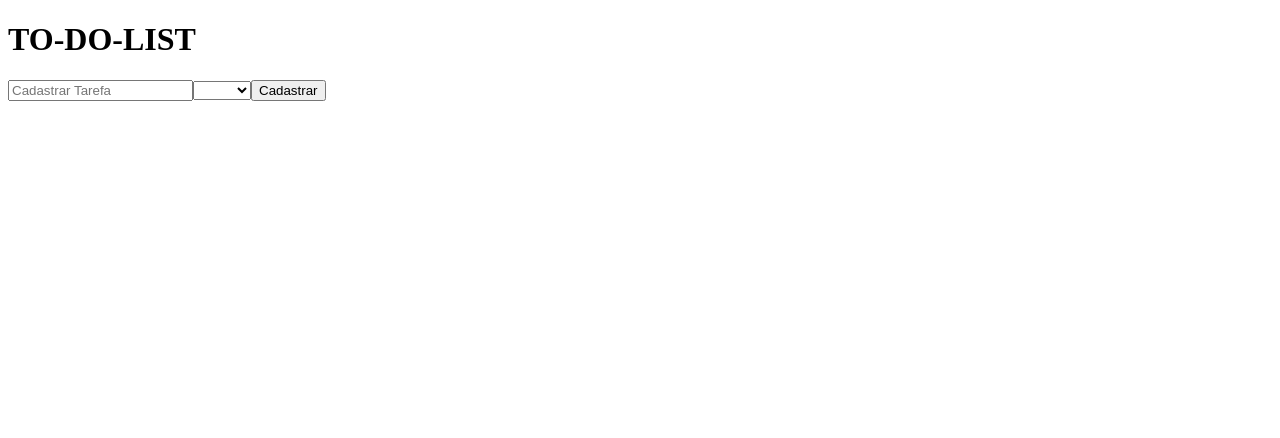
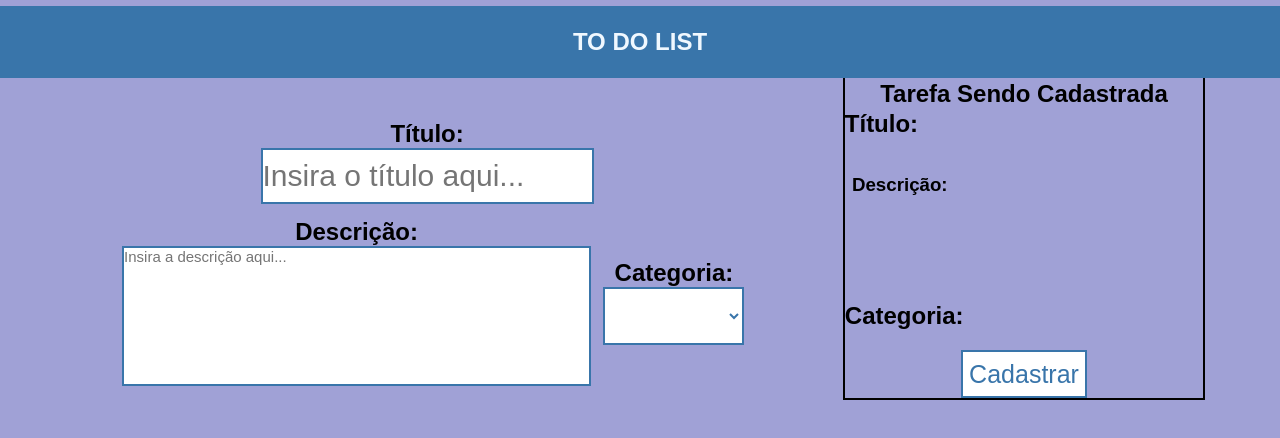
Before and after one commit to Otavio-Miguel-Rocha/to-do-list, an Angular app: page / in a window 1280 px wide. Shown: the top 438 px of the page. Built offline with nearby package versions, Linux system fonts and the light colour scheme.

Commit message:
Adiciona a função de monitorar a tarefa a ser cadastrada e estiliza o site

```diff
--- a/src/app/app.component.css
+++ b/src/app/app.component.css
@@ -1,4 +1,122 @@
-.div-tarefas {
+header {
   display: flex;
-  flex-direction: row;
+  background-color: rgb(57, 117, 170);
+  margin-top: 0.5%;
+  width: 100%;
+  height: 9%;
+  position: absolute;
+  justify-content: center;
 }
+#section {
+  display: grid;
+  width: 100%;
+  height: 100vh;
+  grid-template-rows: repeat(2, 1fr);
+  flex-direction: column;
+}
+#grid-cadastro-vizualizacao {
+  display: grid;
+  width: 100%;
+  grid-template-columns: 60% 40%;
+}
+
+.main-square {
+  display: flex;
+  width: 100%;
+  height: 100%;
+  justify-content: center;
+  align-items: end;
+}
+#cadastro-div {
+  display: flex;
+  width: 50%;
+  height: 70%;
+}
+#informations-cadastro {
+  display: grid;
+  width: 100%;
+  height: 100%;
+  grid-template-rows: 30% 70%;
+  flex-direction: column;
+}
+.inputs-buttons-cadastro {
+  background-color: white;
+  border: 2px solid rgb(57, 117, 170);
+  color: rgb(57, 117, 170);
+}
+.inputs-buttons-cadastro:hover {
+  background-color: rgb(57, 117, 170);
+  border: 2px solid rgb(57, 117, 170);
+  color: white;
+}
+
+.grid-elements {
+  display: flex;
+  width: 80%;
+  height: 100%;
+  justify-content: center;
+  align-items: center;
+  flex-direction: column;
+}
+#tituloTarefa {
+  display: flex;
+  width: 70%;
+  height: 80%;
+  font-size: 30px;
+}
+.grid-inside {
+  display: grid;
+  width: 100%;
+  height: 100%;
+  grid-template-columns: 70% 30%;
+}
+#descricao-tarefa {
+  font-size: 15px;
+  resize: none;
+}
+#grid-categoria-cadastrar {
+  display: grid;
+  width: 100%;
+  height: 100%;
+  grid-template-rows: 100%;
+}
+#select-categoria {
+  display: flex;
+  width: 100%;
+  height: 30%;
+  font-size: 20px;
+  text-align: center;
+}
+
+#botao-cadastro {
+  display: flex;
+  width: 35%;
+  height: 100%;
+  justify-content: center;
+  align-items: center;
+  font-size: 25px;
+  cursor: pointer;
+}
+
+#tarefa-sendo-cadastrada {
+  display: grid;
+  grid-template-rows: 10% 20% 40% 15% 15%;
+  width: 70%;
+  height: 80%;
+  flex-direction: column;
+  border: 2px solid black;
+}
+.grid-view {
+  display: flex;
+  width: 100%;
+  height: 100%;
+  justify-content: center;
+  align-items: center;
+}
+#teste {
+  display: flex;
+  width: 100%;
+  height: 100%;
+  overflow: auto;
+  padding: 2%;
+}
--- a/src/app/app.component.html
+++ b/src/app/app.component.html
@@ -1,21 +1,84 @@
-<h1>TO-DO-LIST</h1>
-
+<header>
+  <app-nav></app-nav>
+</header>
+<main>
+  <section id="section">
+    <div id="grid-cadastro-vizualizacao">
+      <div class="main-square">
+        <div id="cadastro-div">
+          <div id="informations-cadastro">
+            <div class="grid-elements">
+              <h1>Título:</h1>
               <input
-  placeholder="Cadastrar Tarefa"
-  [(ngModel)]="tarefa.nome"
-  [value]="valor"
+                placeholder="Insira o título aqui..."
+                maxlength="30"
+                [(ngModel)]="tarefa.titulo"
+                id="tituloTarefa"
+                class="inputs-buttons-cadastro"
               />
-
-<select [(ngModel)]="tarefa.categoria">
+            </div>
+            <div class="grid-elements grid-inside">
+              <div class="grid-elements">
+                <h1>Descrição:</h1>
+                <textarea
+                  rows="8"
+                  cols="50"
+                  placeholder="Insira a descrição aqui..."
+                  [(ngModel)]="tarefa.descricao"
+                  class="inputs-buttons-cadastro"
+                  id="descricao-tarefa"
+                ></textarea>
+              </div>
+              <div id="grid-categoria-cadastrar">
+                <div class="grid-elements">
+                  <h1>Categoria:</h1>
+                  <select
+                    [(ngModel)]="tarefa.categoria"
+                    class="inputs-buttons-cadastro"
+                    id="select-categoria"
+                  >
                     <option>To-Do</option>
                     <option>Doing</option>
                     <option>Done</option>
                   </select>
-
-<button (click)="cadastrarUsuario()">Cadastrar</button>
-
+                </div>
+                <div class="grid-elements"></div>
+              </div>
+            </div>
+          </div>
+        </div>
+      </div>
+      <div class="main-square">
+        <div id="tarefa-sendo-cadastrada">
+          <h1 class="grid-view">Tarefa Sendo Cadastrada</h1>
+          <div>
+            <h2>Título: {{ tarefa.titulo }}</h2>
+          </div>
+          <div class="grid-view">
+            <div id="teste">
+              <h3>Descrição:</h3>
+              <p>{{ tarefa.descricao }}</p>
+            </div>
+          </div>
+          <div>
+            <h2>Categoria: {{ tarefa.categoria }}</h2>
+          </div>
+          <div class="grid-view">
+            <button
+              (click)="cadastrarUsuario()"
+              id="botao-cadastro"
+              class="inputs-buttons-cadastro"
+            >
+              Cadastrar
+            </button>
+          </div>
+        </div>
+      </div>
+    </div>
+  </section>
   <div *ngFor="let tarefa of tarefas; index as indice" class="div-tarefas">
-  <h3>Tarefa: {{ tarefa.nome }}</h3>
+    <h3>Tarefa: {{ tarefa.titulo }}</h3>
+    <p>Descrição: {{ tarefa.descricao }}</p>
     <select>
       <option>{{ tarefa.categoria }}</option>
       <option>To-Do</option>
@@ -24,3 +87,4 @@
     </select>
     <button (click)="remover(indice)">Remover</button>
   </div>
+</main>
--- a/src/app/app.component.ts
+++ b/src/app/app.component.ts
@@ -1,8 +1,8 @@
 import { Component, OnInit } from "@angular/core";
 
 interface Tarefa {
-  codigoTarefa: number;
-  nome: string;
+  titulo: string;
+  descricao: string;
   categoria: string;
 }
 
@@ -13,27 +13,30 @@ interface Tarefa {
 })
 export class AppComponent implements OnInit {
   ngOnInit(): void {
-    console.log(localStorage.getItem("Tarefas"));
+    const lista: Tarefa[] = JSON.parse(localStorage.getItem("Tarefas"));
+    if (lista != null) {
+      this.tarefas = lista;
+    }
   }
   tarefas: Tarefa[] = [];
-  codigo: number = 0;
 
   tarefa: Tarefa = {
-    codigoTarefa: 0,
-    nome: "",
+    titulo: "",
+    descricao: "",
     categoria: "",
   };
 
   cadastrarUsuario(): void {
     const tarefa: Tarefa = {
-      codigoTarefa: this.codigo++,
-      nome: this.tarefa.nome,
+      titulo: this.tarefa.titulo,
+      descricao: this.tarefa.descricao,
       categoria: this.tarefa.categoria,
     };
 
     this.tarefas.push(tarefa);
     localStorage.setItem("Tarefas", JSON.stringify(this.tarefas));
-    this.tarefa.nome = "";
+    this.tarefa.titulo = "";
+    this.tarefa.descricao = "";
   }
   remover(codigo: number): void {
     this.tarefas.splice(codigo, 1);
--- a/src/app/app.module.ts
+++ b/src/app/app.module.ts
@@ -3,10 +3,11 @@ import { NgModule } from "@angular/core";
 
 import { AppComponent } from "./app.component";
 import { FormsModule } from "@angular/forms";
+import { NavModule } from "src/nav/nav.module";
 
 @NgModule({
   declarations: [AppComponent],
-  imports: [BrowserModule, FormsModule],
+  imports: [BrowserModule, FormsModule, NavModule],
   providers: [],
   bootstrap: [AppComponent],
 })
--- /dev/null
+++ b/src/nav/nav.component.css
@@ -0,0 +1,21 @@
+#navegation {
+  display: flex;
+  width: 100%;
+  height: 100%;
+  justify-content: center;
+  align-items: center;
+  background-color: rgb(57, 117, 170);
+}
+a {
+  text-decoration: none;
+}
+.text-navegation-items {
+  display: flex;
+  list-style-type: none;
+  color: aliceblue;
+  cursor: pointer;
+  background-color: rgb(57, 117, 170);
+}
+.text-navegation-items:hover {
+  border-bottom: 2px solid aliceblue;
+}
--- /dev/null
+++ b/src/nav/nav.component.html
@@ -0,0 +1,9 @@
+<nav id="navegation">
+  <ul>
+    <a href="../index.html"
+      ><li class="text-navegation-items">
+        <h2 style="background-color: rgb(57, 117, 170)">TO DO LIST</h2>
+      </li></a
+    >
+  </ul>
+</nav>
--- a/src/styles.css
+++ b/src/styles.css
@@ -1 +1,7 @@
 /* You can add global styles to this file, and also import other style files */
+* {
+  margin: 0px;
+  padding: 0px;
+  font-family: sans-serif;
+  background-color: rgb(160, 161, 214);
+}
```
Also changed, not shown: src/nav/nav.component.ts (added, +8 -0 lines), src/nav/nav.module.ts (added, +9 -0 lines). Lines whose indentation alone changed are shown as unchanged.
